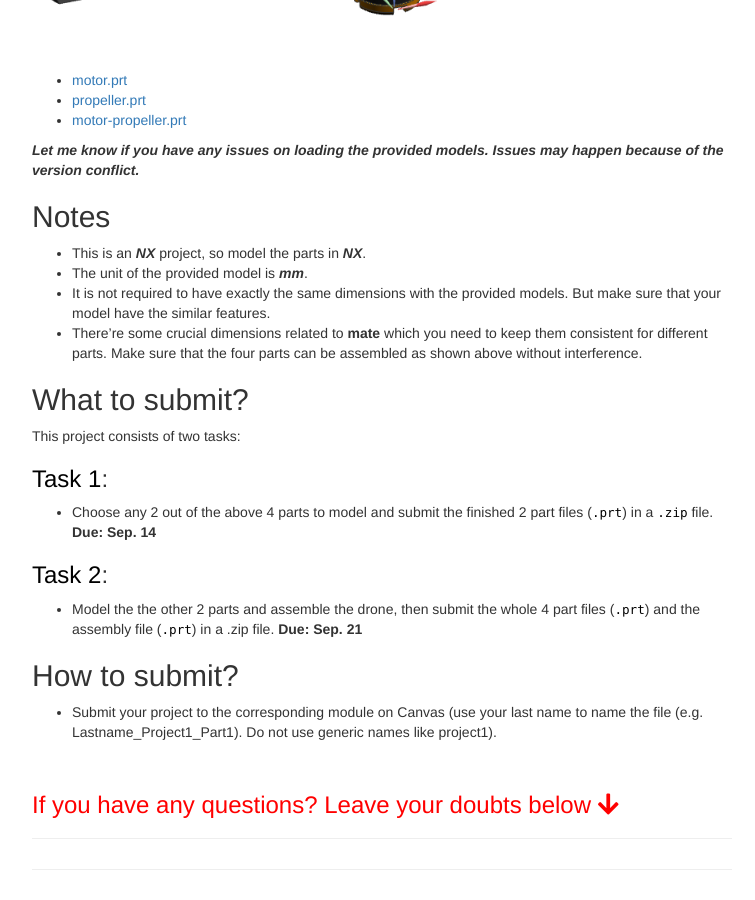
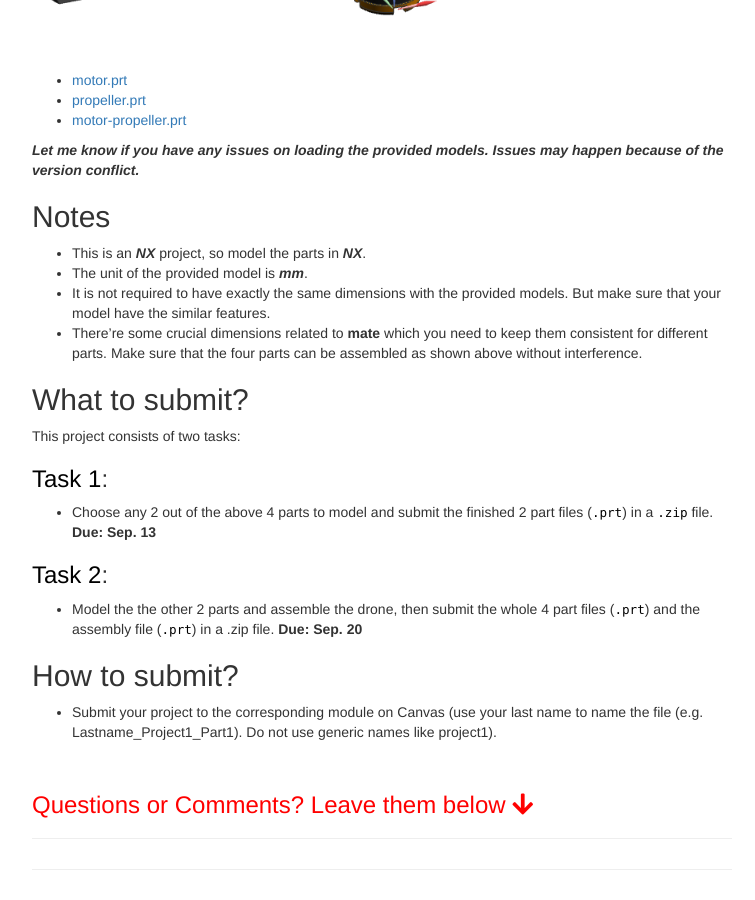
Before and after one commit to me5763/lab-fs19, a Jekyll site: the page built from pages/project-1.md, in a window 1280 px wide and 900 px high, scrolled down 2097 px. Shown: the whole window, without its empty margins (258-1013 px from the left). Built offline with Jekyll 4.4.1, drawn with Linux system fonts in a browser that asks for light colours; nearby versions of some CDN libraries; comment, search, counter and statistics services are not loaded.

Commit message:
Update project-1.md

```diff
--- a/pages/project-1.md
+++ b/pages/project-1.md
@@ -59,13 +59,13 @@ This project consists of two tasks:
 
 ### <a class="anchor" id="task-1">Task 1</a>:
 
-- Choose any 2 out of the above 4 parts to model and submit the finished 2 part files (`.prt`) in a `.zip` file. **Due: Sep. 14**
+- Choose any 2 out of the above 4 parts to model and submit the finished 2 part files (`.prt`) in a `.zip` file. **Due: Sep. 13**
 
 
 
 ### <a class="anchor" id="task-2">Task 2</a>:
 
-- Model the the other 2 parts and assemble the drone, then submit the whole 4 part files (`.prt`) and the assembly file (`.prt`) in a .zip file. **Due: Sep. 21**
+- Model the the other 2 parts and assemble the drone, then submit the whole 4 part files (`.prt`) and the assembly file (`.prt`) in a .zip file. **Due: Sep. 20**
 
 ## How to submit?
 - Submit your project to the corresponding module on Canvas (use your last name to name the file (e.g. Lastname_Project1_Part1). Do not use generic names like project1).
@@ -73,4 +73,4 @@ This project consists of two tasks:
 <br>
 
 
-### <span style="color: red">If you have any questions? Leave your doubts below <i class="fas fa-arrow-down"></i></span>
+### <span style="color: red">Questions or Comments? Leave them below <i class="fas fa-arrow-down"></i></span>
```
